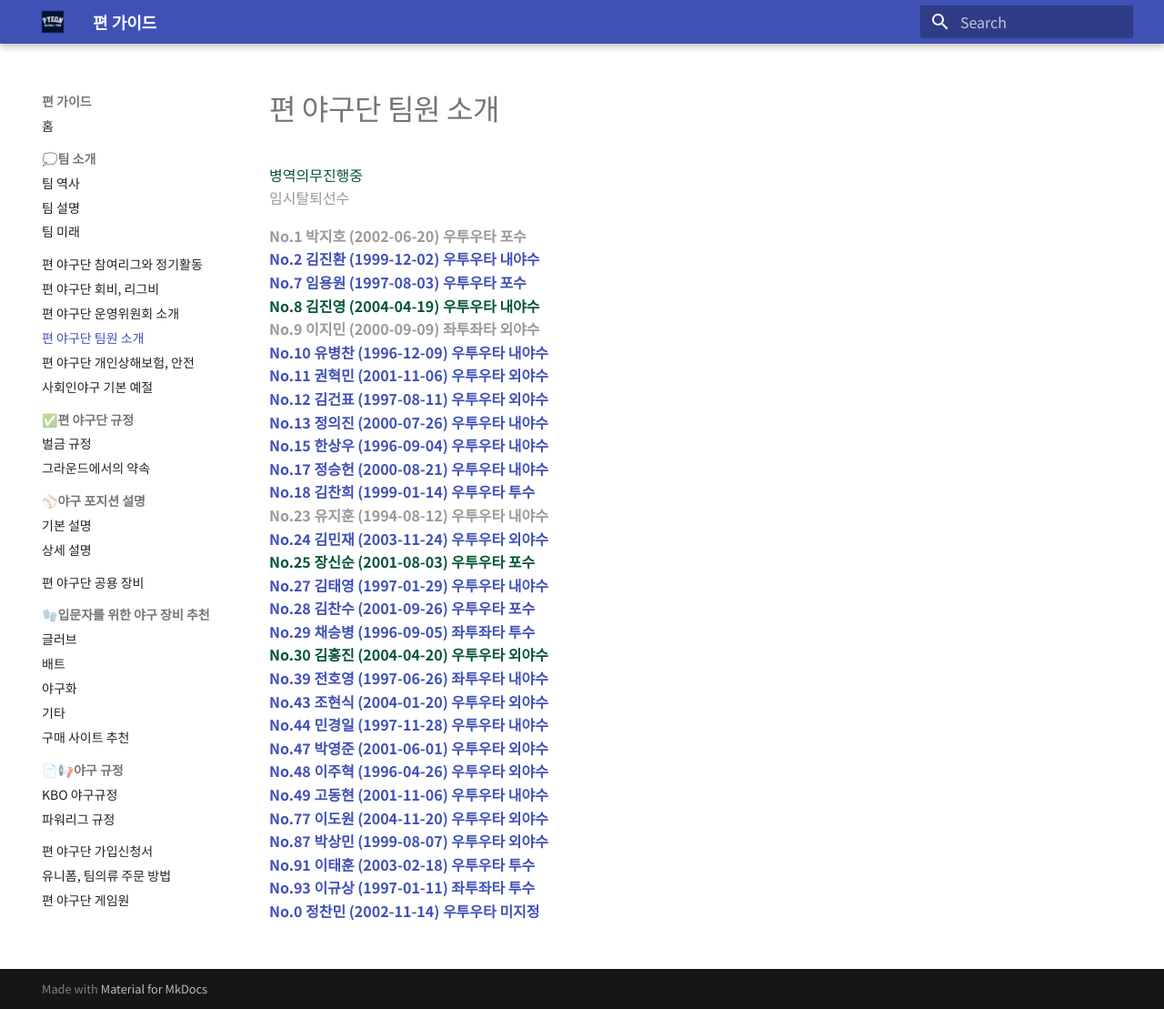
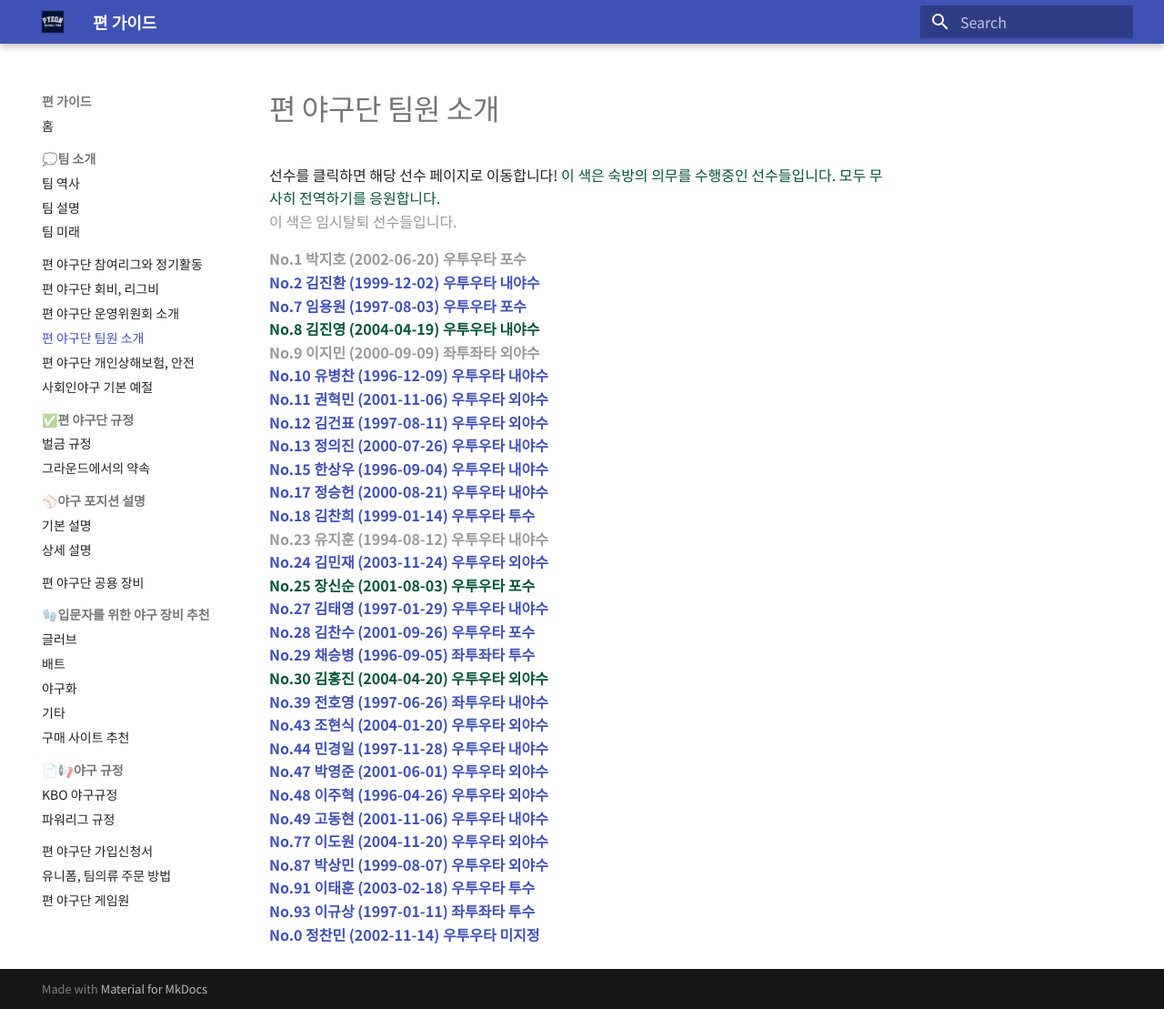
Before and after one commit to BlueChance/pyeon_guide, an MkDocs documentation site: the page built from docs/team_introducing/team_introducing_members.md, in a window 1280 px wide and 1109 px high. Shown: the whole window at 91% size. Built offline with MkDocs 1.6.1 and Material for MkDocs 9.7.7, drawn with Linux system fonts in a browser that asks for light colours.

Commit message:
new update on member introducing

```diff
--- a/docs/team_introducing/team_introducing_members.md
+++ b/docs/team_introducing/team_introducing_members.md
@@ -1,5 +1,6 @@
-<a style="color: #065535;">병역의무진행중</a><br>
-<a style="color: #999999;">임시탈퇴선수</a><br>
+선수를 클릭하면 해당 선수 페이지로 이동합니다!
+<a style="color: #065535;">이 색은 숙방의 의무를 수행중인 선수들입니다. 모두 무사히 전역하기를 응원합니다.</a><br>
+<a style="color: #999999;">이 색은 임시탈퇴 선수들입니다.</a><br>
 
 
 
```
Also changed, not shown: 1 other file.
